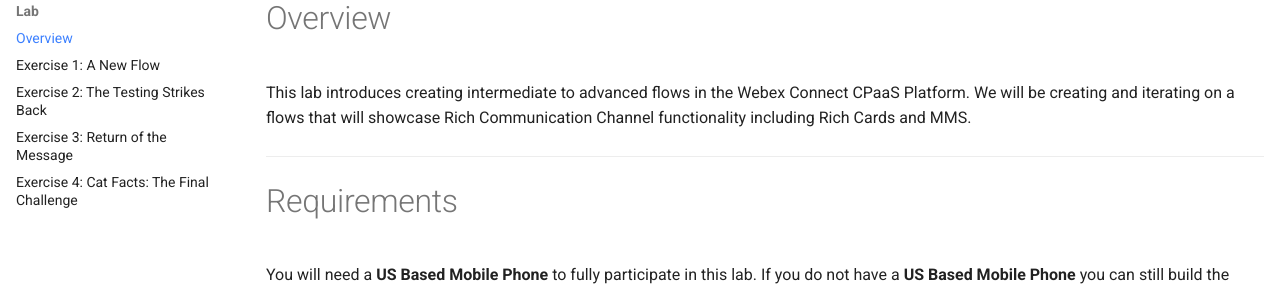
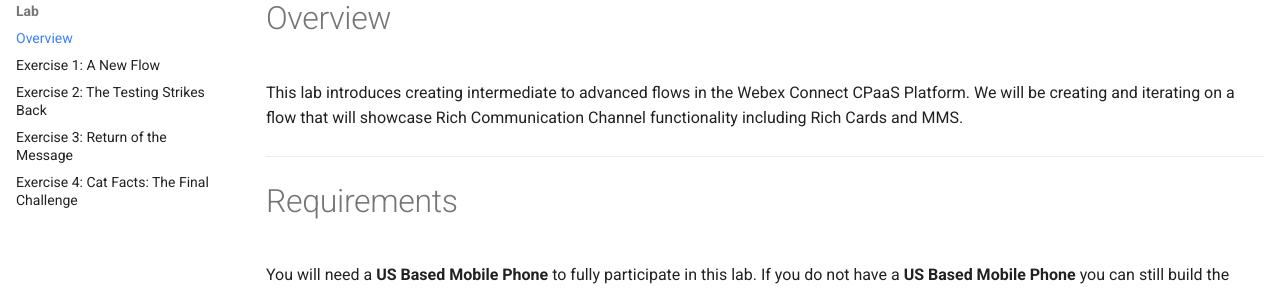
Before and after one commit to WebexCC-SA/LAB-21179, an MkDocs documentation site: the page built from docs/overview.md, in a window 1280 px wide and 900 px high. Shown: the part 148-440 px from the top of the window. Built offline with MkDocs 1.6.1 and Material for MkDocs 9.7.7, drawn with Linux system fonts in a browser that asks for light colours.

Commit message:
fixing Typos

```diff
--- a/docs/overview.md
+++ b/docs/overview.md
@@ -1,6 +1,6 @@
 # Overview
 
-This lab introduces creating intermediate to advanced flows in the Webex Connect CPaaS Platform. We will be creating and iterating on a flows that will showcase Rich Communication Channel functionality including Rich Cards and MMS.
+This lab introduces creating intermediate to advanced flows in the Webex Connect CPaaS Platform. We will be creating and iterating on a flow that will showcase Rich Communication Channel functionality including Rich Cards and MMS.
 
 <!-- You will learn how to:
 
```
Also changed, not shown: docs/basicRCS.md (+1 -1 lines).
